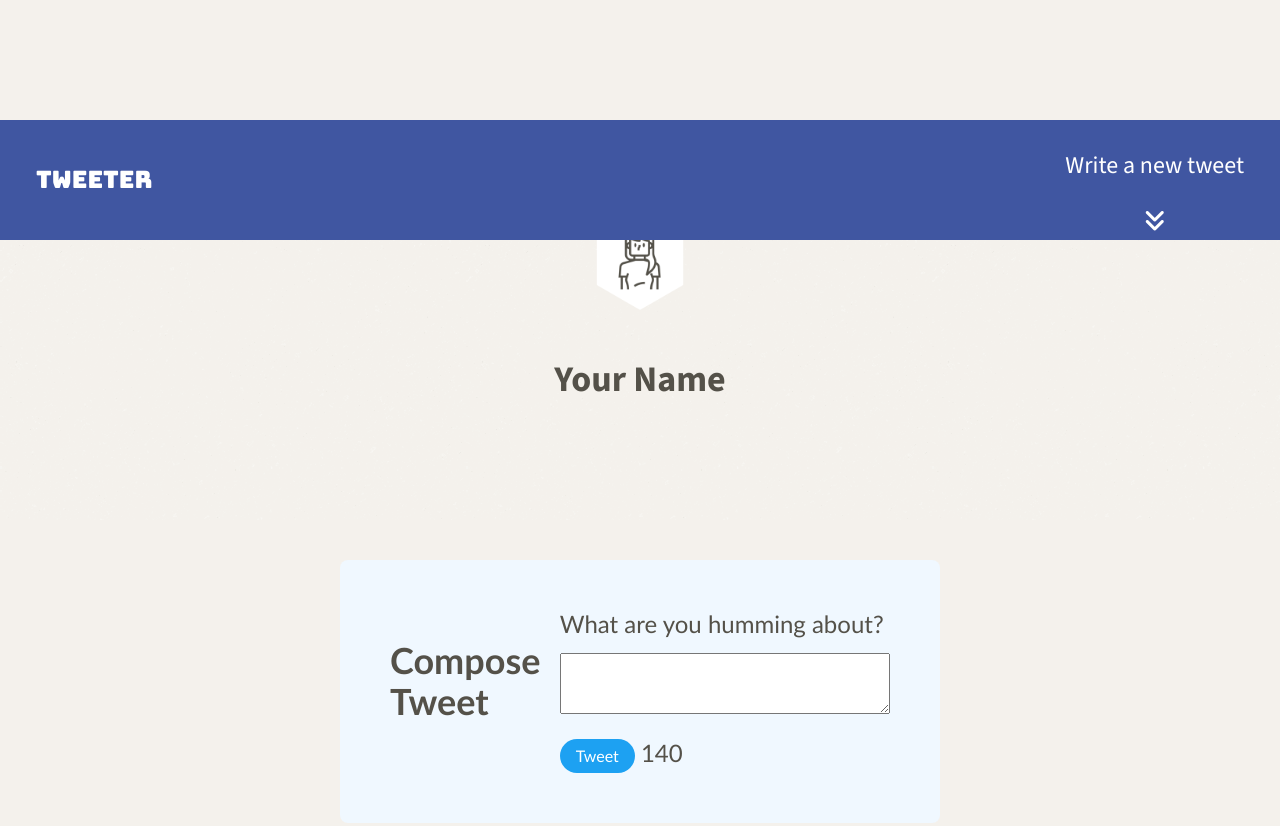
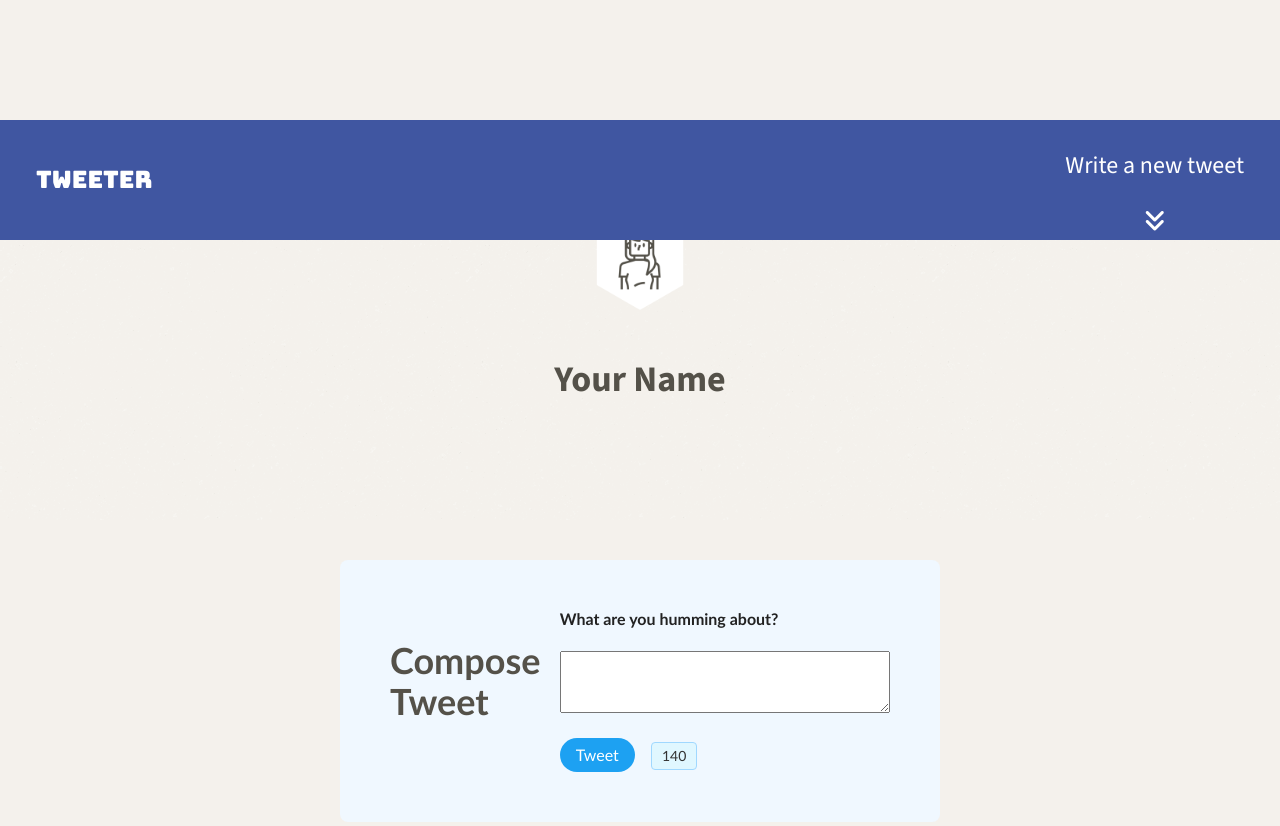
Before and after one commit to chisu-kawahara/tweeter, a plain HTML site: page public/index.html in a window 1280 px wide. Shown: the top 826 px of the page. Drawn offline with nearby package versions, Linux system fonts and the light colour scheme.

Commit message:
update form element in css

```diff
--- a/public/index.html
+++ b/public/index.html
@@ -47,11 +47,11 @@
     <section class="new-tweet">
       <h2>Compose Tweet</h2>
       <form method="post" action="/api/tweets">
-        <label for="tweet-text">What are you humming about?</label>
+        <label for="tweet-text" class="label">What are you humming about?</label>
         <textarea name="text" id="tweet-text"></textarea>
         <div>
-          <button type="submit">Tweet</button>
-          <output name="counter" class="counter" for="tweet-text">140</output>
+          <button type="submit" class="tweet-btn">Tweet</button>
+          <output name="counter" class="output" for="tweet-text">140</output>
         </div>
       </form>
     </section>
```
